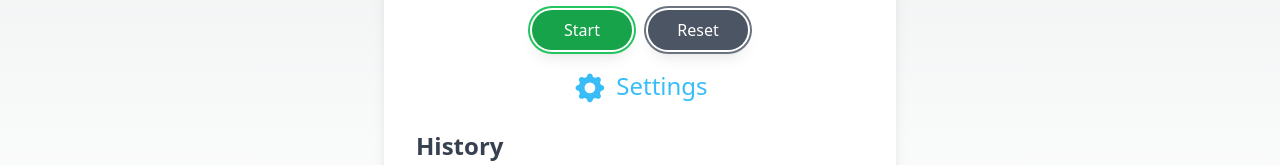
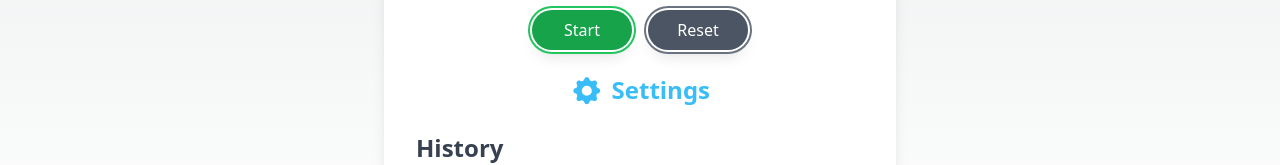
Before and after one commit to Shantanu993/FocusTrekker, a Next.js app: page / in a window 1280 px wide. Shown: the part 730-895 px from the top of the page. Built offline with nearby package versions, Linux system fonts and the light colour scheme.

Commit message:
Update PomodoroTimer and SettingsButton components

```diff
--- a/components/PomodoroTimer.js
+++ b/components/PomodoroTimer.js
@@ -79,10 +79,7 @@ const PomodoroTimer = () => {
           .padStart(2, "0")}`}
       />
       <TimerControls toggle={toggle} reset={reset} isActive={isActive} />
-      <div
-        style={{ marginTop: "20px" }}
-        className="w-[40%] mx-auto flex justify-center space-x-4 mt-6 mb-6"
-      >
+      <div className="w-[50%] mx-auto flex justify-center space-x-4 mt-6 mb-6">
         <SettingsButton onClick={() => settingsInfo.setShowSettings(true)} />
       </div>
       <HistoryPanel history={history} />
--- a/components/SettingsButton.js
+++ b/components/SettingsButton.js
@@ -1,10 +1,10 @@
 function SettingsButton(props) {
   return (
     <button {...props} className="text-sky-400 text-2xl w-auto">
-      <div className="flex flex-row gap-2 justify-center align-center">
+      <div className="flex flex-row gap-2 justify-center align-center font-semibold">
         <svg
           xmlns="http://www.w3.org/2000/svg"
-          className="h-auto w-[20%]"
+          className="h-auto w-[15%]"
           viewBox="0 0 20 20"
           fill="currentColor"
         >
```
